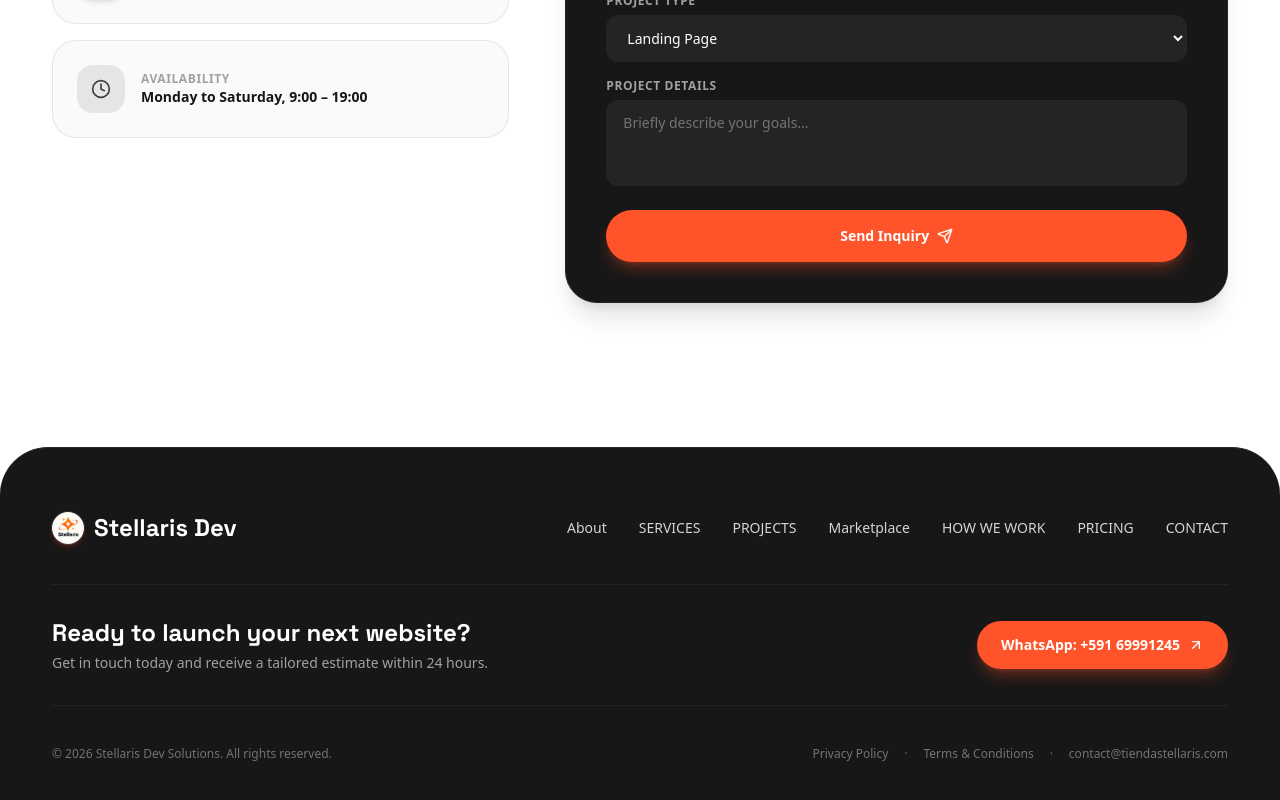
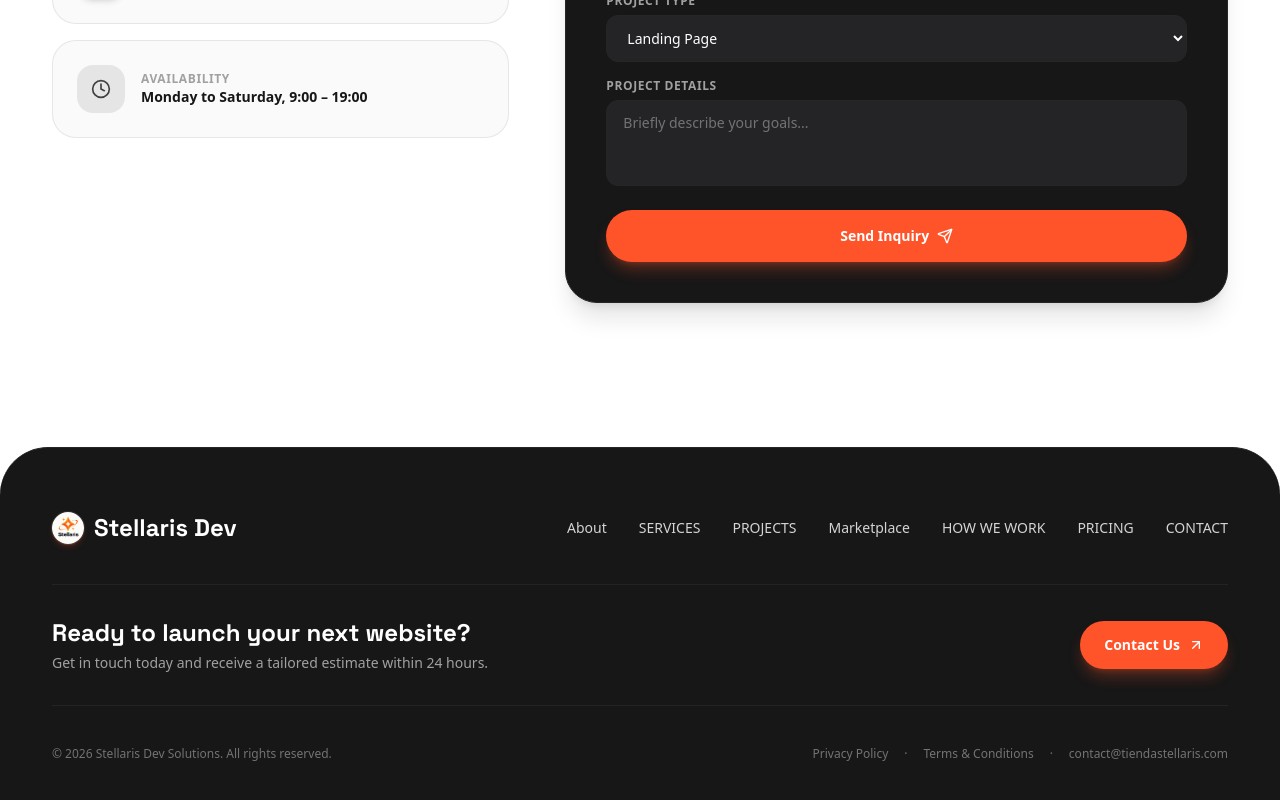
Before and after one commit to stellarisdevsolutions/stellaris-dev, a Next.js app: page / in a window 1280 px wide. Shown: the part 9294-10094 px from the top of the page. Built offline with nearby package versions, Linux system fonts and the light colour scheme; no server answers; the database is empty.

Commit message:
feat(footer): adapt CTA button based on language (WhatsApp in ES, Contact form in EN)

```diff
--- a/src/components/sections/Footer.tsx
+++ b/src/components/sections/Footer.tsx
@@ -65,6 +65,7 @@ export function Footer() {
             </p>
           </div>
 
+          {lang === "es" ? (
             <Link
               href="https://wa.me/59169991245"
               target="_blank"
@@ -74,6 +75,15 @@ export function Footer() {
               <span>WhatsApp: +591 69991245</span>
               <ArrowUpRight className="w-4 h-4" />
             </Link>
+          ) : (
+            <Link
+              href="/#contact"
+              className="inline-flex items-center gap-2 bg-[#FF532A] hover:bg-[#E5451D] text-white font-semibold text-sm px-6 py-3.5 rounded-full shadow-lg shadow-[#FF532A]/30 transition-all hover:scale-105"
+            >
+              <span>Contact Us</span>
+              <ArrowUpRight className="w-4 h-4" />
+            </Link>
+          )}
         </div>
 
         {/* Bottom row con enlaces legales */}
```
Lines whose indentation alone changed are shown as unchanged.
